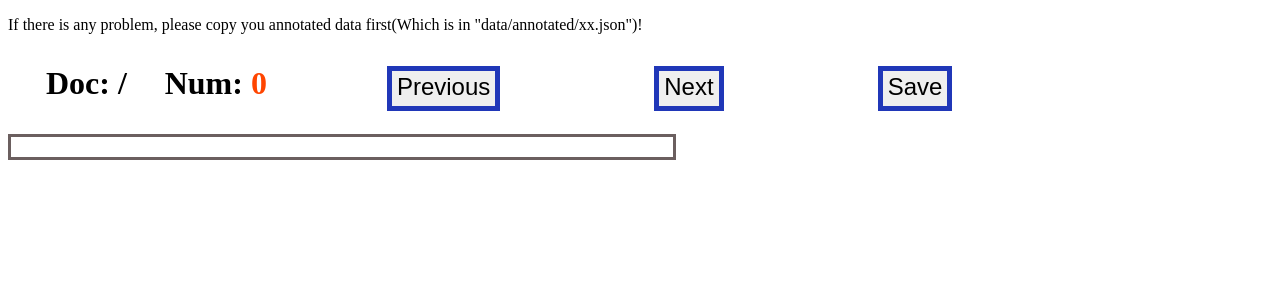
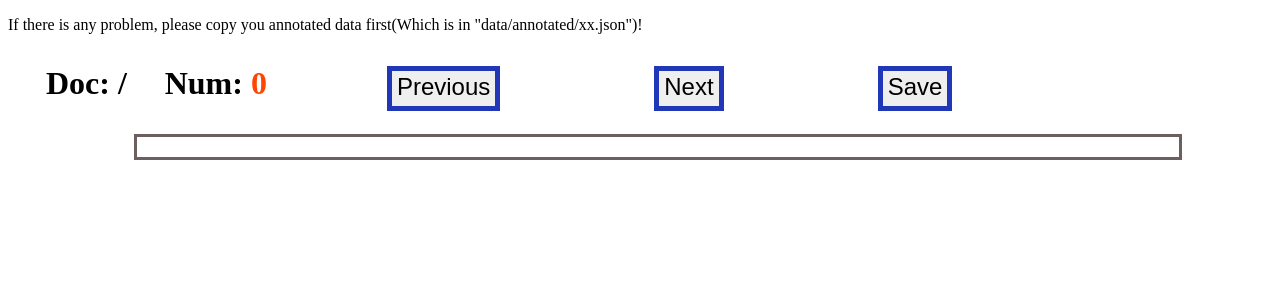
Before and after one commit to Brandonnogithub/annotation_squad, a Flask app: template templates/ann.html in a window 1280 px wide. Shown: the top 300 px of the page. Run offline with Flask 2, Linux system fonts and the light colour scheme; the template is opened without the code that fills it, so the values that code supplies are empty.

Commit message:
add random color

```diff
--- a/static/assets/css/ann.css
+++ b/static/assets/css/ann.css
@@ -69,8 +69,9 @@
 	padding-right: 15px;
 	padding-top: 5px;
 	padding-bottom: 15px;
+	margin-left: 10%;
 	/* font-family: -apple-system,BlinkMacSystemFont,"Segoe UI",Roboto,"Helvetica Neue",Arial,sans-serif; */
-	width: 50%;
+	width: 80%;
 	font-size: 1.6em;
 	border:3px solid rgb(107, 95, 95);
 }
--- a/static/assets/js/ann.js
+++ b/static/assets/js/ann.js
@@ -27,14 +27,24 @@
         var endContainer = range.endContainer.parentElement;
         var currNode = startContainer;
         var added = false;
+        var cleared = false;
+        var tmp_color = random_color();
         if (currNode.tagName != "DIV") {
             while (true) {
                 if (currNode.getAttribute("ansid") != "0") {
                     clearcolor(currNode.getAttribute("ansid"));
+                    cleared = true;
+                    if (added) {
+                        currNode.setAttribute("ansid", String(ans_id));
+                        currNode.style.color = tmp_color;
+                    }
+                } else {
+                    if (!cleared) {
+                        currNode.setAttribute("ansid", String(ans_id));
+                        currNode.style.color = tmp_color;
+                        added = true;
+                    }
                 }
-                currNode.setAttribute("ansid", String(ans_id));
-                currNode.style.color = "red";
-                added = true
 
                 if (currNode == endContainer) {
                     break;
@@ -53,13 +63,13 @@
     }, 200);
 }
 
-mydiv.ondblclick = function() {
-    clearTimeout(time);
-    var userSelection = window.getSelection();
-    var range = userSelection.getRangeAt(0);
-    var startContainer = range.startContainer.parentElement;
-    clearcolor(startContainer.getAttribute("ansid"));
-}
+// mydiv.ondblclick = function() {
+//     clearTimeout(time);
+//     var userSelection = window.getSelection();
+//     var range = userSelection.getRangeAt(0);
+//     var startContainer = range.startContainer.parentElement;
+//     clearcolor(startContainer.getAttribute("ansid"));
+// }
 
 
 function getAnnData() {
@@ -131,12 +141,36 @@
     for (var i = 0; i < ann_list.length; i++) {
         ans_id += 1;
         var ann_data = ann_list[i];
+        var tmp_color = random_color();
         for (var j = 0; j < ann_data.length; j++) {
             childs[ann_data[j]].setAttribute("ansid", String(ans_id));
-            childs[ann_data[j]].style.color = "red";
+            childs[ann_data[j]].style.color = tmp_color;
         }
     }
 
     // set num
     ann_count_span.innerHTML = ann_list.length;
 }
+
+var color_set = ["red", "blue", "orange"];
+
+function random_color() {
+    var a = Math.floor(Math.random()*3);
+    return color_set[a];
+}
+
+
+// function random_color(){
+//     var r = Math.floor(Math.random()*50+150);
+//     var g = Math.floor(Math.random()*50+150);
+//     var b = Math.floor(Math.random()*50+150);
+//     return 'rgb('+ r +','+ g +','+ b + ')'
+//  }
+
+
+//  function random_color() {
+//     return  '#' + (function(color){
+//          return (color +=  '0123456789abcdef'[Math.floor(Math.random()*16)])
+//          && (color.length == 6) ?  color : arguments.callee(color);
+//     })('');
+//  }
```
